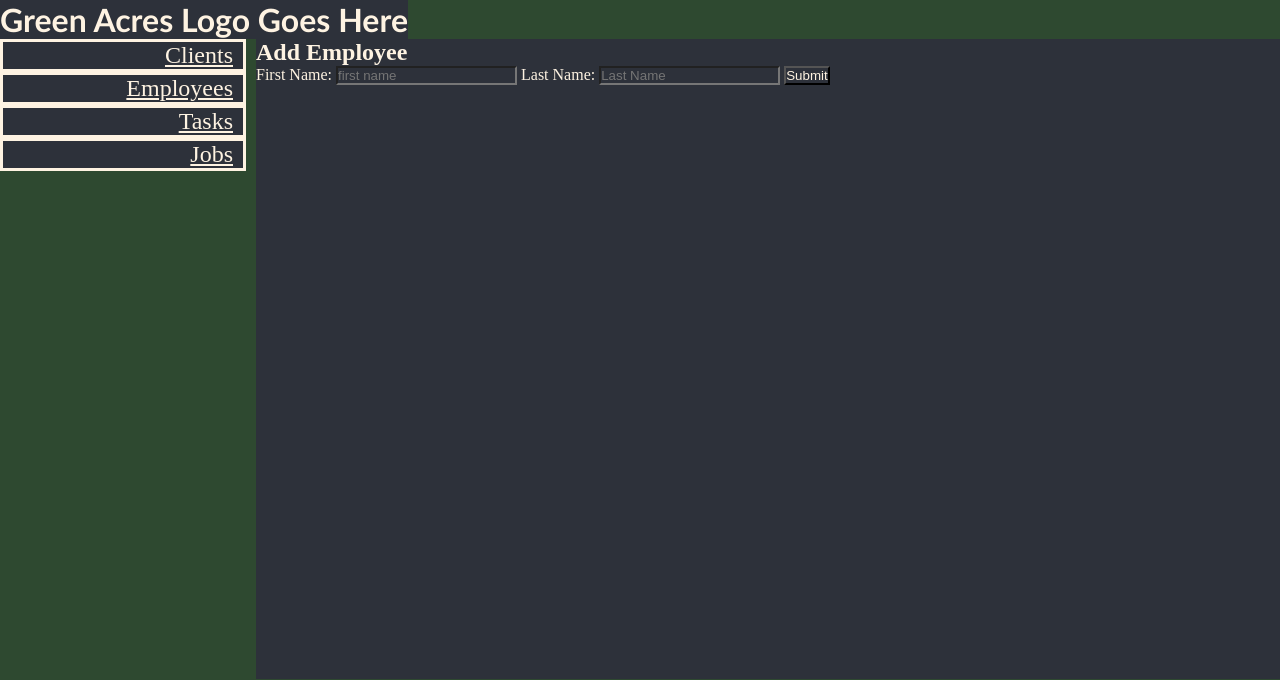
After one commit to thomassmith0526/Project2, a Node server app: page /employee in a window 1280 px wide. The commit adds this page. Shown: the top 680 px of the page. Run offline with Node 20, Linux system fonts and the light colour scheme; the visitor is signed in with stand-in values (Sample User, id 1); data comes from the database, SQL or seed files in the repository; some libraries are stand-ins or nearby versions.

Commit message:
There is a new employee page and posts data correctly (tested with Insomnia)

```diff
--- a/controllers/home-routes.js
+++ b/controllers/home-routes.js
@@ -33,6 +33,13 @@ router.get('/client', async (req, res) => {
     res.render('client',  {tasks} )
 })
 
+router.get('/employee', async (req, res) => {
+    const employeeData = await Employee.findAll()
+    const employees = employeeData.map((employee) => employee.get({ plain: true}))
+
+    res.render('employee', {employees})
+})
+
 // router.get('/', async (req,res) =>{
 //     const jobData = await Job.findAll()
 //     const taskData = await Task.findAll()
--- /dev/null
+++ b/public/js/employee.js
@@ -0,0 +1,20 @@
+async function newFormHandler(event) {
+    event.preventDefault()
+
+    const first_name = document.getElementById('first_name').value;
+    const last_name = document.getElementById('last_name').value;
+
+    const response = await fetch(`api/employees`, {
+        method: 'POST',
+        body: JSON.stringify({
+            first_name,
+            last_name,
+        }),
+        headers: {
+            'Content-Type': 'application/json',
+          },
+    });
+}
+
+addEventListener('submit', newFormHandler)
+document.querySelector('.form-group')
--- a/public/js/index.js
+++ b/public/js/index.js
@@ -39,6 +39,8 @@ async function newFormHandler(event) {
     //     alert('Failed to add Task')
     // }
 }
+
+
 addEventListener('submit', newFormHandler)
 document.querySelector('.form-group')
 
--- /dev/null
+++ b/views/employee.handlebars
@@ -0,0 +1,13 @@
+<h2>Add Employee</h2>
+
+<form class="add-client">
+  <div class="form-group">
+    <label for="first_name">First Name:</label>
+    <input class="form-input" type="text" id="first_name" placeholder="first name"/>
+    <label for="last_name">Last Name:</label>
+    <input class="form-input" type="text" id="last_name" placeholder="Last Name" />
+    <button class="btn btn-primary" type="submit">Submit</button>
+  </div>
+</form>
+
+<script src="/js/employee.js"></script>
--- a/views/layouts/main.handlebars
+++ b/views/layouts/main.handlebars
@@ -22,13 +22,13 @@
       <a href="/client">Clients</a>
       </ul>
       <ul>
-      Employees
+      <a href="/employee">Employees</a>
       </ul>
       <ul>
-      Tasks
+      <a href="/tasks">Tasks</a>
       </ul>
       <ul>
-      Jobs
+      <a href="/">Jobs</a>
       </ul>
     </section>
   </nav>
```
Also changed, not shown: controllers/api/employees-routes.js (+4 -4 lines), views/partials/employee.handlebars (deleted).
